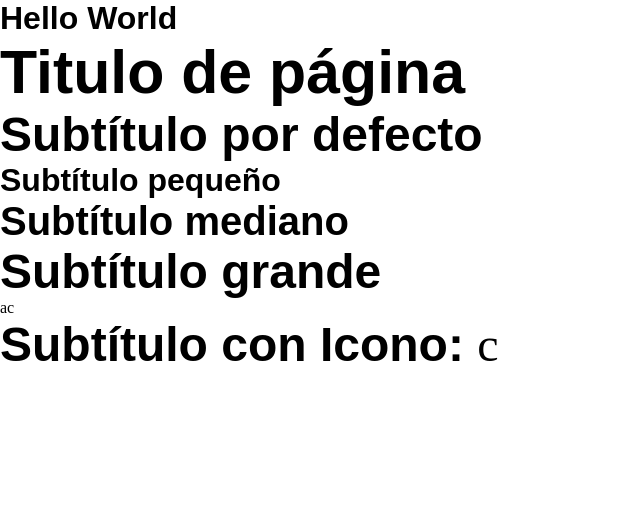
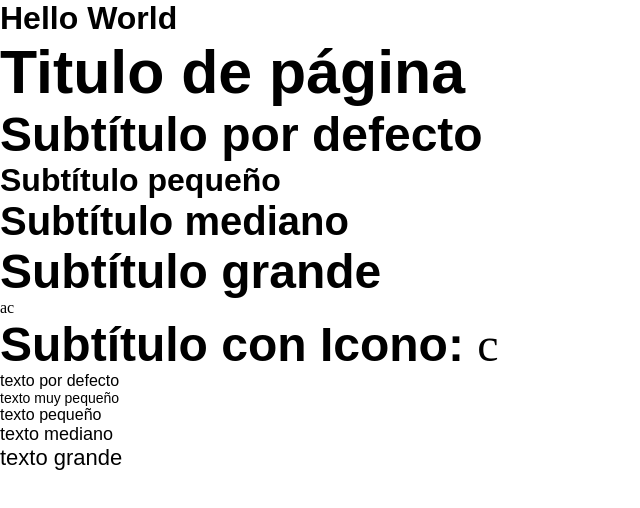
Before and after one commit to agonsant/demo-atomic-design-react, a React (Vite) app: page / in a window 1280 px wide. Shown: the top 508 px of the page, without its empty margins (0-640 px from the left). Built offline with nearby package versions, Linux system fonts and the light colour scheme; a web font is replaced by a local one.

Commit message:
feat(atoms): add text body component

```diff
--- a/src/App.jsx
+++ b/src/App.jsx
@@ -3,6 +3,7 @@ import "./ui-kit/atoms/icon/font-icons.css";
 import Subtitle from "./ui-kit/atoms/text/subtitle";
 import Icon from "./ui-kit/atoms/icon";
 import PageTitle from "./ui-kit/atoms/text/page-title";
+import TextBody from "./ui-kit/atoms/text/body";
 
 function App() {
   return (
@@ -20,6 +21,12 @@ function App() {
       <Subtitle size="lg">
         Subtítulo con Icono: <Icon name="search" />
       </Subtitle>
+
+      <TextBody>texto por defecto</TextBody>
+      <TextBody size="xs">texto muy pequeño</TextBody>
+      <TextBody size="sm">texto pequeño</TextBody>
+      <TextBody size="md">texto mediano</TextBody>
+      <TextBody size="lg">texto grande</TextBody>
     </>
   );
 }
--- /dev/null
+++ b/src/ui-kit/atoms/text/body/index.jsx
@@ -0,0 +1,12 @@
+import "./style.css";
+
+const TextBody = ({ children, size = "sm" }) => {
+  return <p className={`cb-text-body cb-text-body--${size}`}>{children}</p>;
+};
+
+TextBody.propTypes = {
+  children: () => {},
+  size: () => {},
+};
+
+export default TextBody;
--- /dev/null
+++ b/src/ui-kit/atoms/text/body/style.css
@@ -0,0 +1,19 @@
+.cb-text-body {
+  color: var(--cb-color-text-primary, #000);
+}
+
+.cb-text-body--xs {
+  font-size: var(--cb-text-body-xs);
+}
+
+.cb-text-body--sm {
+  font-size: var(--cb-text-body-sm);
+}
+
+.cb-text-body--md {
+  font-size: var(--cb-text-body-md);
+}
+
+.cb-text-body--lg {
+  font-size: var(--cb-text-body-lg);
+}
--- a/src/ui-kit/tokens/my-company-brand.css
+++ b/src/ui-kit/tokens/my-company-brand.css
@@ -3,10 +3,16 @@
   --cb-color-surface-primary: var(--cb-color-brand-orange);
   /* ... */
   --cb-color-text-primary: var(--cb-color-neutrals-black);
+  /** TEXT SIZES **/
+  --cb-text-body-xs: 0.875rem;
+  --cb-text-body-sm: 1rem;
+  --cb-text-body-md: 1.125rem;
+  --cb-text-body-lg: 1.375rem;
   --cb-text-subtitle-xs: 2rem;
   --cb-text-subtitle-md: 2.5rem;
   --cb-text-subtitle-lg: 3rem;
   --cb-text-page-title: 3.8rem;
+  /** TEXT SIZES **/
   /* ... completar con el resto de tokens de color del branding siguiendo su estructura de grupos y subgrupos */
   --cb-elevation-none: 0;
   --cb-elevation-sm: 0px 2px 2px 0px rgba(0, 0, 0, 0.1),
```
